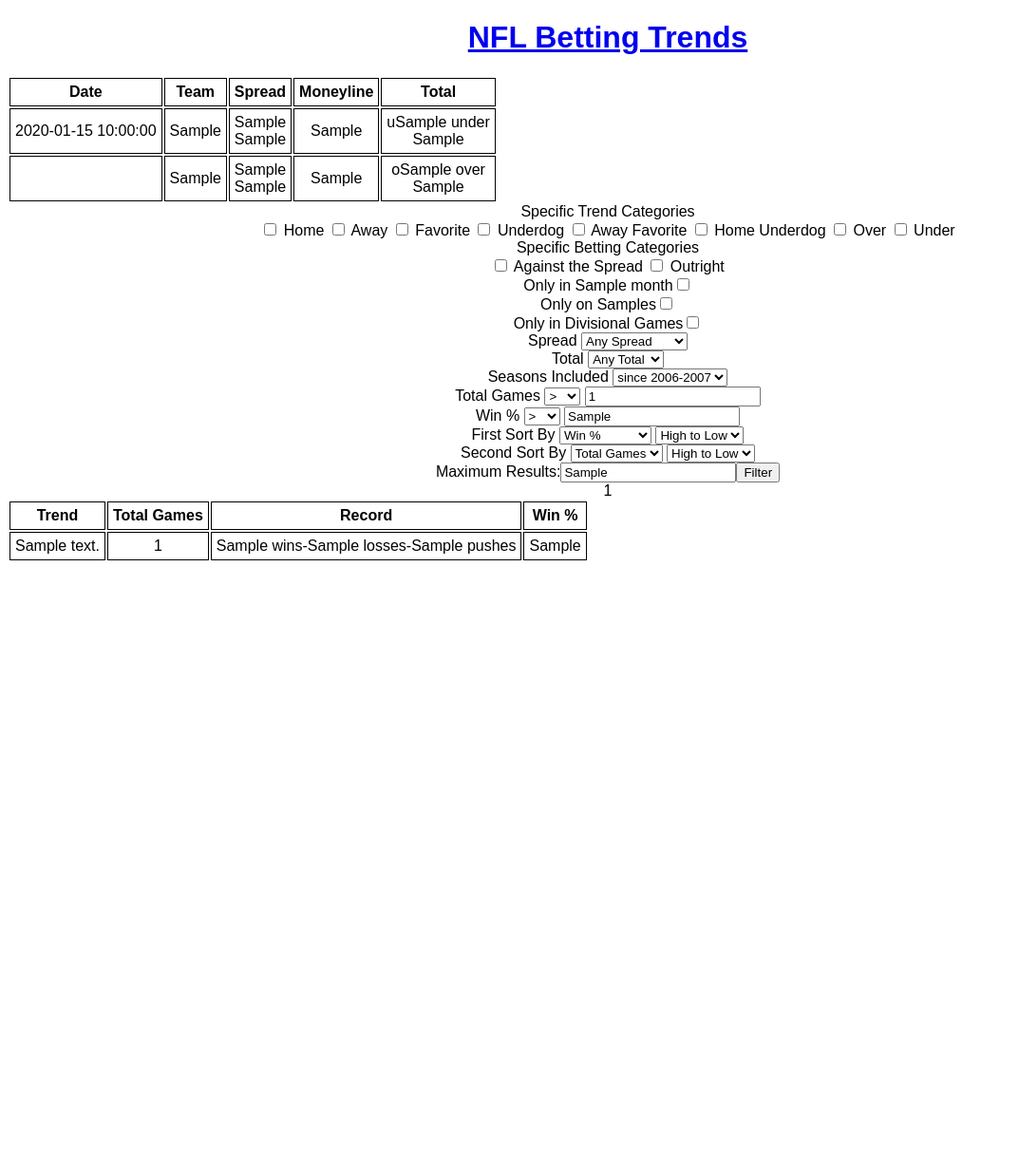
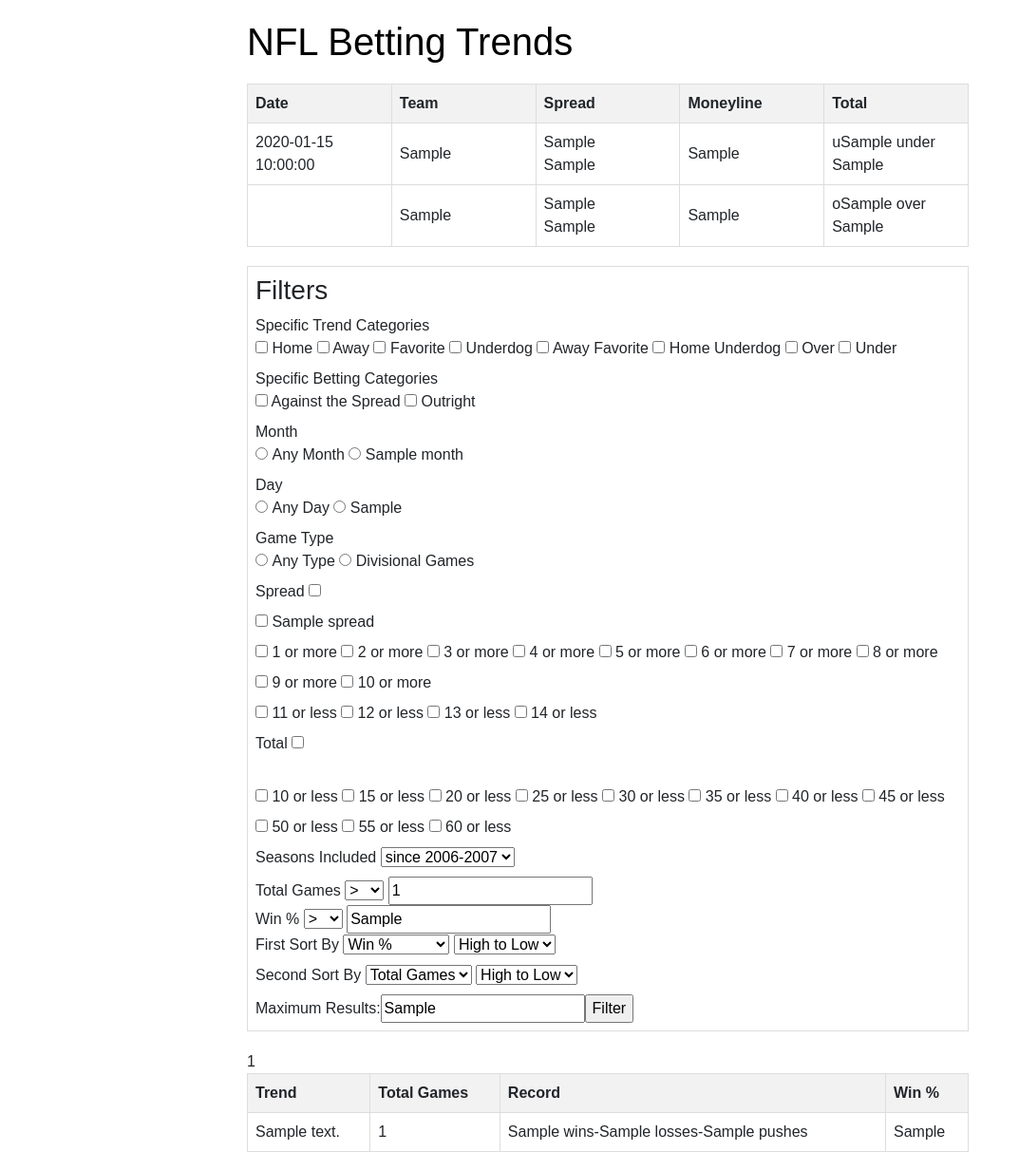
Before and after one commit to andyboulle/nfl-betting-trends, a Flask app: template src/templates/single_game_trend_page.html in a window 1280 px wide. Shown: the whole page at 95% size, without its empty margins (0-1073 px from the left). Before the commit the page ends 590 px from the top, so only its background shows below. Run offline with Flask 2, Linux system fonts and the light colour scheme; the template is opened without the code that fills it: most values are stand-ins (such as "Sample title", 1, 10 or a date in 2020); some libraries are stand-ins or nearby versions.

Commit message:
updated styling, filter functionality

```diff
--- a/src/app.py
+++ b/src/app.py
@@ -110,29 +110,74 @@
         # Game Info Filters
         #
         filters['month'] = request.form['month']
-        filters['day'] = request.form['day-of-week']
-        filters['divisional'] = request.form['divisional']
+        filters['day'] = request.form['day']
+        filters['type'] = request.form['type']
 
-        if filters['month'] == 'true':
+        if filters['month'] == 'game_month':
             sql_query += f" AND month='{game.month}'"
-        if filters['day'] == 'true':
+            filters['game_month'] = 'true'
+            filters['any_month'] = 'false'
+        else:
+            filters['any_month'] = 'true'
+            filters['game_month'] = 'false'
+            sql_query += ' AND month IS NULL'
+
+        if filters['day'] == 'game_day':
             sql_query += f" AND day_of_week='{game.day_of_week}'"
-        if filters['divisional'] == 'true':
+            filters['game_day'] = 'true'
+            filters['any_day'] = 'false'
+        else:
+            filters['any_day'] = 'true'
+            filters['game_day'] = 'false'
+            sql_query += ' AND day_of_week IS NULL'
+
+        if filters['type'] == 'divisional':
             if game.divisional == True:
                 sql_query += f" AND divisional=TRUE"
+                filters['divisional'] = 'true'
+                filters['any_type'] = 'false'
             else:
                 sql_query += f" AND divisional=FALSE"
+                filters['divisional'] = 'true'
+                filters['any_type'] = 'false'
+        else:
+            filters['any_type'] = 'true'
+            filters['divisional'] = 'false'
+            sql_query += ' AND divisional IS NULL'
 
         #
         # Betting Info Filters
         #
         filters['spread'] = request.form['spread']
+        for key, value in request.form.items():
+            if 'spread' in key:
+                filters[key] = request.form[key]
+
+        if filters['spread'] == 'true':
+            sql_query += ' AND ('
+            for key, value in filters.items():
+                if 'spread ' in key and value == 'true':
+                    sql_query += f" spread='{key[7:]}' OR "
+            sql_query += ' FALSE)'
+        else:
+            sql_query += ' AND spread IS NULL'
+
         filters['total'] = request.form['total']
+        for key, value in request.form.items():
+            if 'total' in key:
+                filters[key] = request.form[key]
 
-        if filters['spread'] != 'any':
-            sql_query += f" AND spread='{filters['spread']}'"
-        if filters['total'] != 'any':
-            sql_query += f" AND total='{filters['total']}'"
+        if filters['total'] == 'true':
+            sql_query += ' AND ('
+            for key, value in filters.items():
+                if 'total ' in key and value == 'true':
+                    sql_query += f" total='{key[6:]}' OR "
+            sql_query += ' FALSE)'
+        else:
+            sql_query += ' AND total IS NULL'
+
+        # TODO: Figure out why when "less than 4" is selected, nothing shows up, but when "less than 3" is selected, stuff shows up
+        # TODO: Figure out a better and/or system. Should add an option for game details: "any month, september, any month or just september", should also give option for combination of criteria selected, not just automatically all criteria selected has to be applied
 
         #
         # Season Info Filters
@@ -214,12 +259,25 @@
         filters['over'] = 'true'
         filters['under'] = 'true'
 
-        filters['month'] = 'false'
-        filters['day'] = 'false'
+        filters['any_month'] = 'true'
+        filters['game_month'] = 'false'
+        filters['any_day'] = 'true'
+        filters['game_day'] = 'false'
+        filters['any_type'] = 'true'
         filters['divisional'] = 'false'
 
-        filters['spread'] = 'any'
-        filters['total'] = 'any'
+        filters['spread'] = 'true'
+        for i in range(1, 21):
+            filters[f'spread {i} or more'] = 'true'
+            filters[f'spread {i} or less'] = 'true'
+            filters[f'spread {i}.0'] = 'true'
+            filters[f'spread {i}.5'] = 'true'
+
+        filters['total'] = 'true'
+        for i in range(30, 61, 5):
+            filters[f'total {i} or more'] = 'true'
+            filters[f'total {i} or less'] = 'true'
+
         filters['seasons'] = 'since 2006-2007'
 
         filters['gle_total_games'] = 'gt'
@@ -237,23 +295,16 @@
     sql_query += f" ORDER BY {filters['first_sort_category']} {filters['first_sort_order']}, {filters['second_sort_category']} {filters['second_sort_order']}"
     sql_query += f" LIMIT {filters['max_results']}"
 
-    for key, value in filters.items():
-        print(f'{key}: {value}')
-
-    print(sql_query)
-
     cur.execute(sql_query)
     trend_rows = cur.fetchall()
 
     trends = []
     trends_descriptions = []
-    index_to_describe = 0
     for row in trend_rows:
         trends.append(Trend(row[2], row[3], row[4], row[5], row[6], row[7], row[8], row[9], row[10], row[11], row[12], row[13]))
 
     for trend in trends:
         trends_descriptions.append(trend.get_description())
-
 
     cur.close()
     conn.close()
--- a/src/models/trend.py
+++ b/src/models/trend.py
@@ -166,7 +166,7 @@
             returner += 'Away Underdogs against the spread'
         elif category == 'away favorite ats':
             returner += 'Away Favorites against the spread'
-        elif category == 'home underog ats':
+        elif category == 'home underdog ats':
             returner += 'Home Underdogs against the spread'
         elif category == 'over':
             returner += 'Overs'
--- a/src/static/css/main.css
+++ b/src/static/css/main.css
@@ -1,21 +1,75 @@
+/* base.css */
 body {
-    font-family: sans-serif;
-    text-align: center;
+    font-family: Arial, sans-serif;
+    margin: 0;
+    padding: 0;
 }
 
-a table {
-    border-collapse: collapse;
-    width: 50%;
+.content {
+    max-width: 800px;
     margin: 0 auto;
+    padding: 20px;
 }
 
-a table + a table {
+/* index.css */
+.games {
     margin-top: 20px;
 }
 
-th, td {
-    border: 1px solid black;
-    padding: 5px;
+.games table {
+    width: 100%;
+    border-collapse: collapse;
+    table-layout: fixed;
+    margin-bottom: 20px;
+}
 
-    text-align: center;
+.games table, th, td {
+    border: 1px solid #ddd;
 }
+
+.games th, td {
+    padding: 8px;
+    text-align: left;
+    width: 20%; /* Adjust this value as needed */
+}
+
+.games th {
+    background-color: #f2f2f2;
+}
+
+a {
+    text-decoration: none;
+    color: black;
+}
+
+a:hover {
+    color: blue;
+}
+
+/* single_game_trends_page.css */
+.filters {
+    padding: 8px;
+    border: 1px solid #ddd;
+}
+
+.trends {
+    margin-top: 20px;
+}
+
+.trends table {
+    width: 100%;
+}
+
+.trends th, .trends td {
+    border: 1px solid #ddd;
+    padding: 8px;
+}
+
+.trends th {
+    background-color: #f2f2f2;
+    text-align: left;
+}
+
+.trends th, .trends td {
+    width: auto;
+}
--- a/src/templates/base.html
+++ b/src/templates/base.html
@@ -4,7 +4,6 @@
     <meta charset="UTF-8">
     <meta name="viewport" content="width=device-width, initial-scale=1.0">
     <meta http-equiv="X-UA-Compatible" content="ie=edge">
-    <link rel="stylesheet" href="{{ url_for('static', filename='css/main.css') }}">
     {% block head %}{% endblock %}
   </head>
   <body>
--- a/src/templates/single_game_trend_page.html
+++ b/src/templates/single_game_trend_page.html
@@ -1,6 +1,8 @@
 {% extends 'base.html' %}
 
 {% block head %}
+<link href="https://stackpath.bootstrapcdn.com/bootstrap/4.5.2/css/bootstrap.min.css" rel="stylesheet">
+<link rel="stylesheet" href="{{ url_for('static', filename='css/main.css') }}">
 <title>NFL Betting Trends</title>
 {% endblock %}
 
@@ -25,7 +27,13 @@
                     <br>
                     {{ game.away_spread_odds }}
                 </td>
-                <td>{{ game.away_moneyline_odds }}</td>
+                <td>
+                    {% if game.away_moneyline_odds > 0 %}
+                        +{{ game.away_moneyline_odds }}
+                    {% else %}
+                        {{ game.away_moneyline_odds }}
+                    {% endif %}
+                </td>
                 <td>
                     u{{ game.under }}
                     <br>
@@ -40,7 +48,13 @@
                     <br>
                     {{ game.home_spread_odds }}
                 </td>
-                <td>{{ game.home_moneyline_odds }}</td>
+                <td>
+                    {% if game.home_moneyline_odds > 0 %}
+                        +{{ game.home_moneyline_odds }}
+                    {% else %}
+                        {{ game.home_moneyline_odds }}
+                    {% endif %}
+                </td>
                 <td>
                     o{{ game.over }}
                     <br>
@@ -50,6 +64,7 @@
         </table>
     </div>
     <div class="filters">
+        <h3>Filters</h3>
         <form action="/{{ game.id }}" method="POST" >
             Specific Trend Categories<br>
             <label><input type="checkbox" name="home" value="true" {% if filters['home'] == 'true' %} checked {% endif %}> Home</label>
@@ -78,6 +93,7 @@
             <label><input type="checkbox" name="under" value="true" {% if filters['under'] == 'true' %} checked {% endif %}> Under</label>
             <input type="hidden" name="under" value="false">
             <br>
+
             Specific Betting Categories<br>
             <label><input type="checkbox" name="ats" value="true" {% if filters['ats'] == 'true' %} checked {% endif %}> Against the Spread</label>
             <input type="hidden" name="ats" value="false">
@@ -85,51 +101,93 @@
             <input type="hidden" name="outright" value="false">
             <br>
 
-            Only in {{ game.month }}<input type="checkbox" name="month" value="true" {% if filters['month'] == 'true' %} checked {% endif %}>
-            <input type="hidden" name="month" value="false">
+            Month<br>
+            <input type="radio" name="month" value="any_month" {% if filters['any_month'] == 'true' %} checked {% endif %}>
+            <label for="any_month">Any Month</label>
+            <input type="radio" name="month" value="game_month" {% if filters['game_month'] == 'true' %} checked {% endif %}>
+            <label for="game_month">{{ game.month }}</label>
             <br>
-            Only on {{ game.day_of_week }}s<input type="checkbox" name="day-of-week" value="true" {% if filters['day'] == 'true' %} checked {% endif %}>
-            <input type="hidden" name="day-of-week" value="false">
+
+            Day<br>
+            <input type="radio" name="day" value="any_day" {% if filters['any_day'] == 'true' %} checked {% endif %}>
+            <label for="any_game">Any Day</label>
+            <input type="radio" name="day" value="game_day" {% if filters['game_day'] == 'true' %} checked {% endif %}>
+            <label for="game_day">{{ game.day_of_week }}</label>
             <br>
-            Only in
-            {% if game.divisional == False %}
-                Non
-            {% endif %}
-            Divisional Games<input type="checkbox" name="divisional" value="true" {% if filters['divisional'] == 'true' %} checked {% endif %}>
-            <input type="hidden" name="divisional" value="false">
+
+            Game Type<br>
+            <input type="radio" name="type" value="any_type" {% if filters['any_type'] == 'true' %} checked {% endif %}>
+            <label for="any_type">Any Type</label>
+            <input type="radio" name="type" value="divisional" {% if filters['divisional'] == 'true' %} checked {% endif %}>
+            <label for="divisional">
+                {% if game.divisional == False %}
+                    Non
+                {% endif %}
+                Divisional Games
+            </label>
             <br>
 
             <label for="spread">Spread</label>
-            <select name="spread">
-                <option value="any" {% if filters['spread'] == 'any' %} selected {% endif %}>Any Spread</option>
-                <option value="{{ game.spread }}" {% if filters['spread'] == game.spread %} selected {% endif %}>{{ game.spread }}</option>
-                {% for i in range(1, 15) %}
-                    {% set more_str = i ~ ' or more' %}
-                    {% set less_str = i ~ ' or less' %}
-                    {% if i <= game.spread %}
-                        <option value="{{ i }} or more" {% if filters['spread'] == more_str %} selected {% endif %}>{{ i }} or more</option>
-                    {% endif %}
-                    {% if i >= game.spread %}
-                        <option value="{{ i }} or less" {% if filters['spread'] == less_str %} selected {% endif %}>{{ i }} or less</option>
-                    {% endif %}
-                {% endfor %}
-            </select>
+            <label><input type="checkbox" name="spread" value="true" {% if filters['spread'] == 'true' %} checked {% endif %}></label>
+            <input type="hidden" name="spread" value="false">
             <br>
+            {% set spread_integer = game.spread|int %}
+            <label><input type="checkbox" class="spread-options" name="spread {{ game.spread }}" value="true" {% if filters['spread ' ~ game.spread|string] == 'true' %} checked {% endif %}> {{ game.spread }}</label>
+            <input type="hidden" name="spread {{ game.spread }}" value="false">
+            <br>
+            {% set ceiling_spread = spread_integer if spread_integer == game.spread else spread_integer + 1 %}
+            {% set floor_spread = spread_integer %}
+            {% for i in range(1, floor_spread + 1) %}
+                {% set more_str = 'spread ' ~ i ~ ' or more' %}
+                <label><input type="checkbox" class="spread-options" name="{{ more_str }}" value="true" {% if filters[more_str] == 'true' %} checked {% endif %}> {{i}} or more</label>
+                <input type="hidden" name="{{ more_str }}" value="false">
+            {% endfor %}
+            <br>
+            {% for i in range(ceiling_spread, 15) %}
+                {% set less_str = 'spread ' ~ i ~ ' or less' %}
+                <label><input type="checkbox" class="spread-options" name="{{ less_str }}" value="true" {% if filters[less_str] == 'true' %} checked {% endif %}> {{i}} or less</label>
+                <input type="hidden" name="{{ less_str }}" value="false">
+            {% endfor %}
+            <br>
+
             <label for="total">Total</label>
-            <select name="total">
-                <option value="any" {% if filters['total'] == 'any' %} selected {% endif %}>Any Total</option>
-                {% for i in range(30, 61, 5) %}
-                    {% set more_str = i ~ ' or more' %}
-                    {% set less_str = i ~ ' or less' %}
-                    {% if i <= game.total %}
-                        <option value="{{ i }} or more" {% if filters['total'] == more_str %} selected {% endif %}>{{ i }} or more</option>
-                    {% endif %}
-                    {% if i >= game.total %}
-                        <option value="{{ i }} or less" {% if filters['total'] == less_str %} selected {% endif %}>{{ i }} or less</option>
-                    {% endif %}
-                {% endfor %}
-            </select>
+            <label><input type="checkbox" name="total" value="true" {% if filters['total'] == 'true' %} checked {% endif %}></label>
+            <input type="hidden" name="total" value="false">
             <br>
+            {% set total_integer = game.total|int %}
+            {% set floor_total = (total_integer // 5) * 5 %}
+            {% set ceiling_total = ((total_integer + 4) // 5) * 5 %}
+            {% for i in range(30, floor_total + 1, 5) %}
+                {% set more_str = 'total ' ~ i ~ ' or more' %}
+                <label><input type="checkbox" class="total-options" name="{{ more_str }}" value="true" {% if filters[more_str] == 'true' %} checked {% endif %}> {{i}} or more</label>
+                <input type="hidden" name="{{ more_str }}" value="false">
+            {% endfor %}
+            <br>
+            {% for i in range(ceiling_total, 61, 5) %}
+                {% set less_str = 'total ' ~ i ~ ' or less' %}
+                <label><input type="checkbox" class="total-options" name="{{ less_str }}" value="true" {% if filters[less_str] == 'true' %} checked {% endif %}> {{i}} or less</label>
+                <input type="hidden" name="{{ less_str }}" value="false">
+            {% endfor %}
+            <br>
+
+            <script>
+                function toggleCheckboxes(source, targetName) {
+                    var checkboxes = document.getElementsByClassName(targetName);
+                    console.log(checkboxes);
+                    for (var i = 0; i < checkboxes.length; i++) {
+                        checkboxes[i].checked = source.checked;
+                    }
+                }
+
+                document.getElementsByName('spread')[0].addEventListener('change', function() {
+                    toggleCheckboxes(this, 'spread-options');
+                });
+
+                document.getElementsByName('total')[0].addEventListener('change', function() {
+                    toggleCheckboxes(this, 'total-options');
+                });
+            </script>
+
             <label for="seasons">Seasons Included</label>
             <select name="seasons">
                 {% for i in range(2006, 2024) %}
@@ -185,41 +243,6 @@
             Maximum Results:<input type="text" name="max_results" value="{{ filters['max_results'] }}"><input type="submit" value="Filter">
         </form>
     </div>
-    <script>
-        // Get references to the "All" checkboxes
-        const allTrendCategoriesCheckbox = document.getElementById('all-trend-categories');
-        const allBettingCategoriesCheckbox = document.getElementById('all-betting-categories');
-
-        // Get references to other checkboxes
-        const trendCheckboxes = document.querySelectorAll('input[name^="home"], input[name^="away"]'); // Select all checkboxes with name starting with "home" or "away"
-        const bettingCheckboxes = document.querySelectorAll('input[name^="ats"], input[name^="outright"]'); // Select all checkboxes with name starting with "ats" or "outright"
-
-        // Add change event listeners to "All" checkboxes
-        allTrendCategoriesCheckbox.addEventListener('change', function() {
-            // Set the checked state of other checkboxes based on the state of the "All" checkbox
-            trendCheckboxes.forEach(checkbox => checkbox.checked = allTrendCategoriesCheckbox.checked);
-        });
-
-        allBettingCategoriesCheckbox.addEventListener('change', function() {
-            // Set the checked state of other checkboxes based on the state of the "All" checkbox
-            bettingCheckboxes.forEach(checkbox => checkbox.checked = allBettingCategoriesCheckbox.checked);
-        });
-
-        // Add change event listeners to other checkboxes
-        trendCheckboxes.forEach(checkbox => {
-            checkbox.addEventListener('change', function() {
-                // If any other checkbox is unchecked, uncheck the "All" checkbox
-                allTrendCategoriesCheckbox.checked = [...trendCheckboxes].every(checkbox => checkbox.checked);
-            });
-        });
-
-        bettingCheckboxes.forEach(checkbox => {
-            checkbox.addEventListener('change', function() {
-                // If any other checkbox is unchecked, uncheck the "All" checkbox
-                allBettingCategoriesCheckbox.checked = [...bettingCheckboxes].every(checkbox => checkbox.checked);
-            });
-        });
-    </script>
     <div class="trends">
         {{ trends | length }}
         <table>
```
Also changed, not shown: src/templates/index.html (+17 -4 lines).
